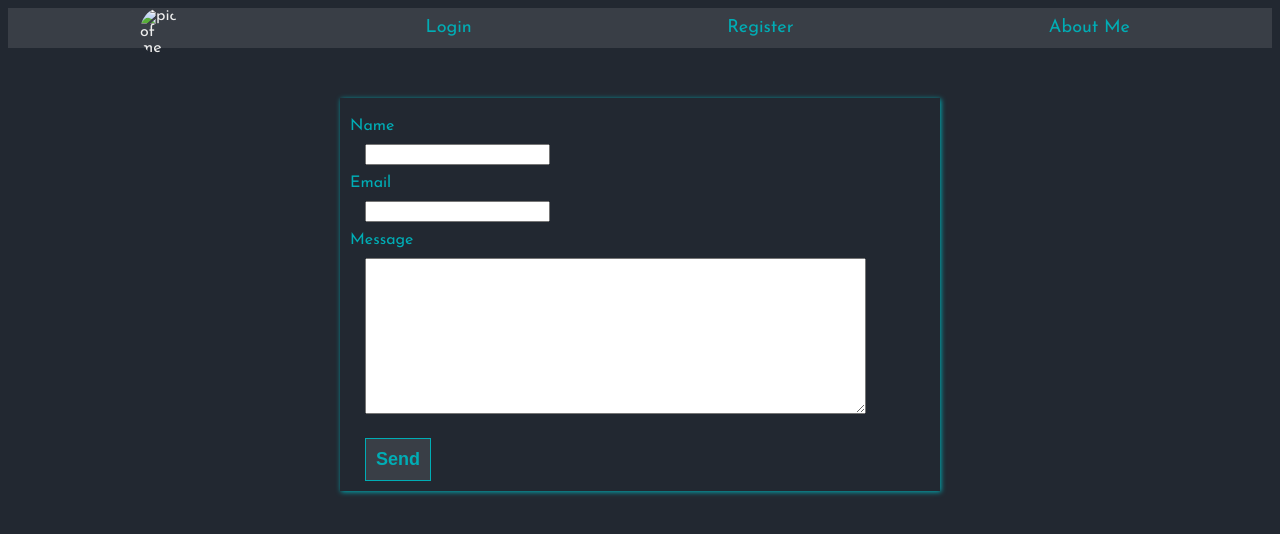
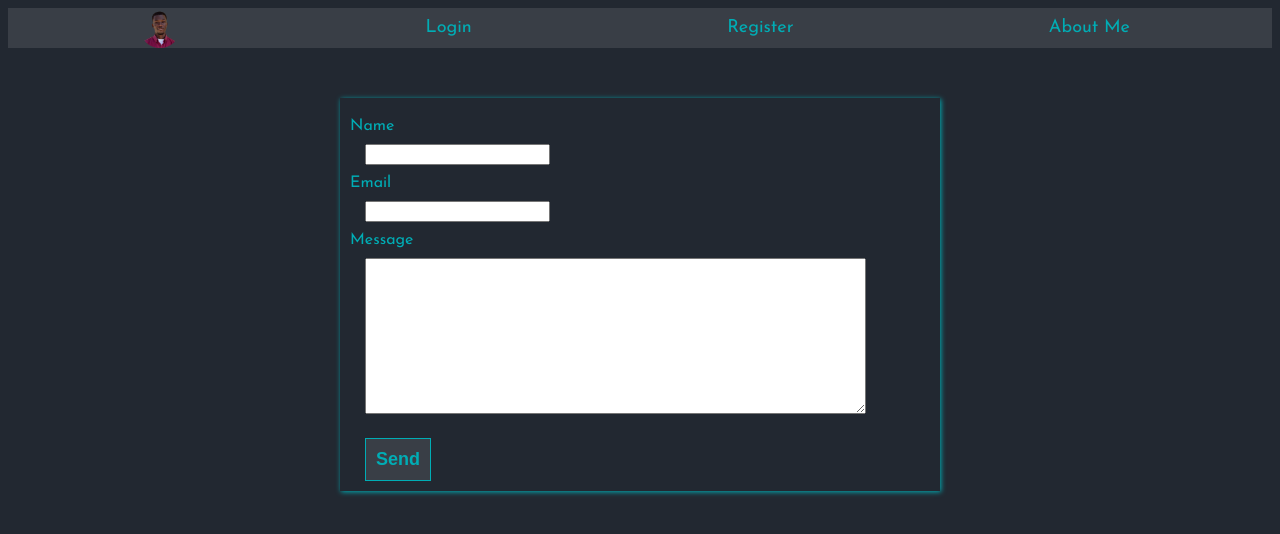
Before and after one commit to aeorck/Zuri, a plain HTML site: page contact page.html in a window 1280 px wide. Drawn offline with Linux system fonts and the light colour scheme.

Commit message:
Update contact page.html

```diff
--- a/contact page.html
+++ b/contact page.html
@@ -21,7 +21,7 @@
                 <div class="link"> <a href="./about.html">About Me</a><a
                         href="./registration page.html">Register</a><a href="./login page.html">Login</a>
 
-                    <div class="picture"><img class="picture" src=".images/IMG_20210614_220957.png  " alt="pic of me"></div>
+                    <div class="picture"><img class="picture" src="./images/IMG_20210614_220957.png  " alt="pic of me"></div>
                 </div>
             </nav>
         </header>
```
